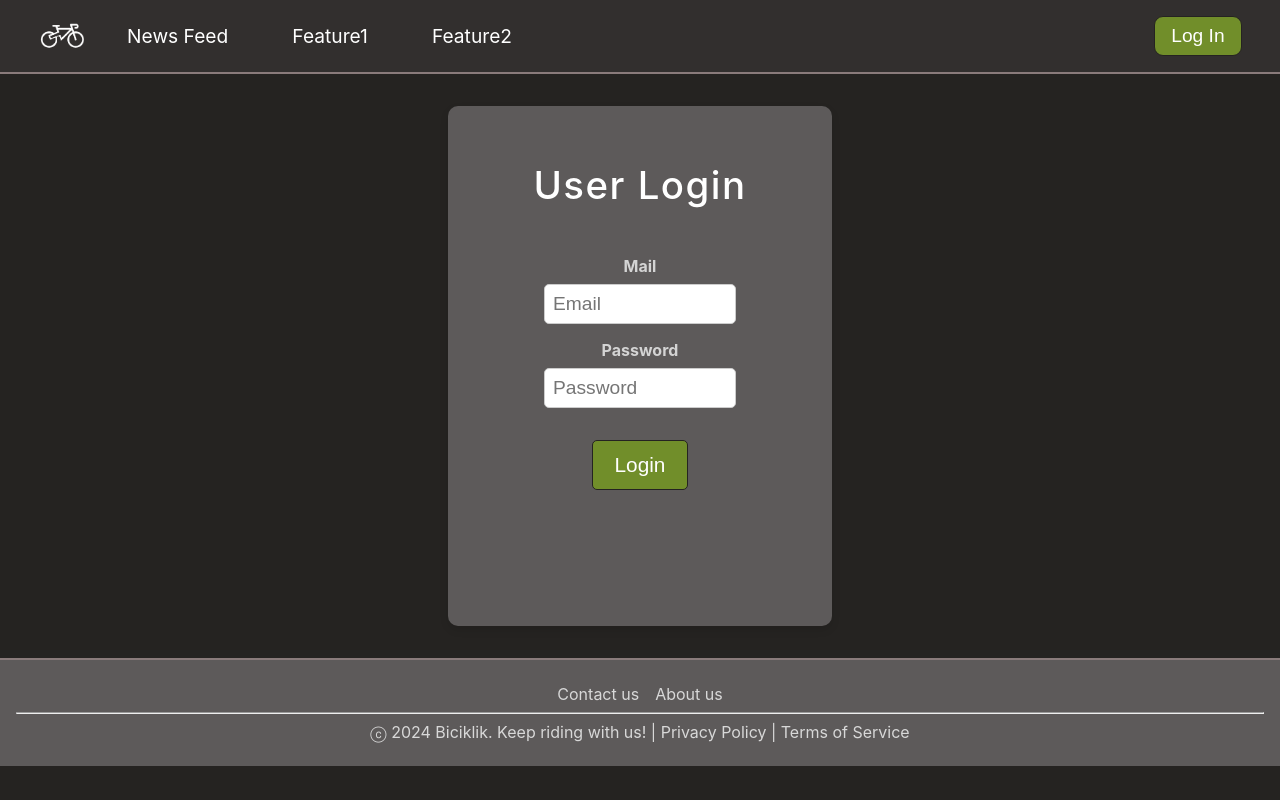
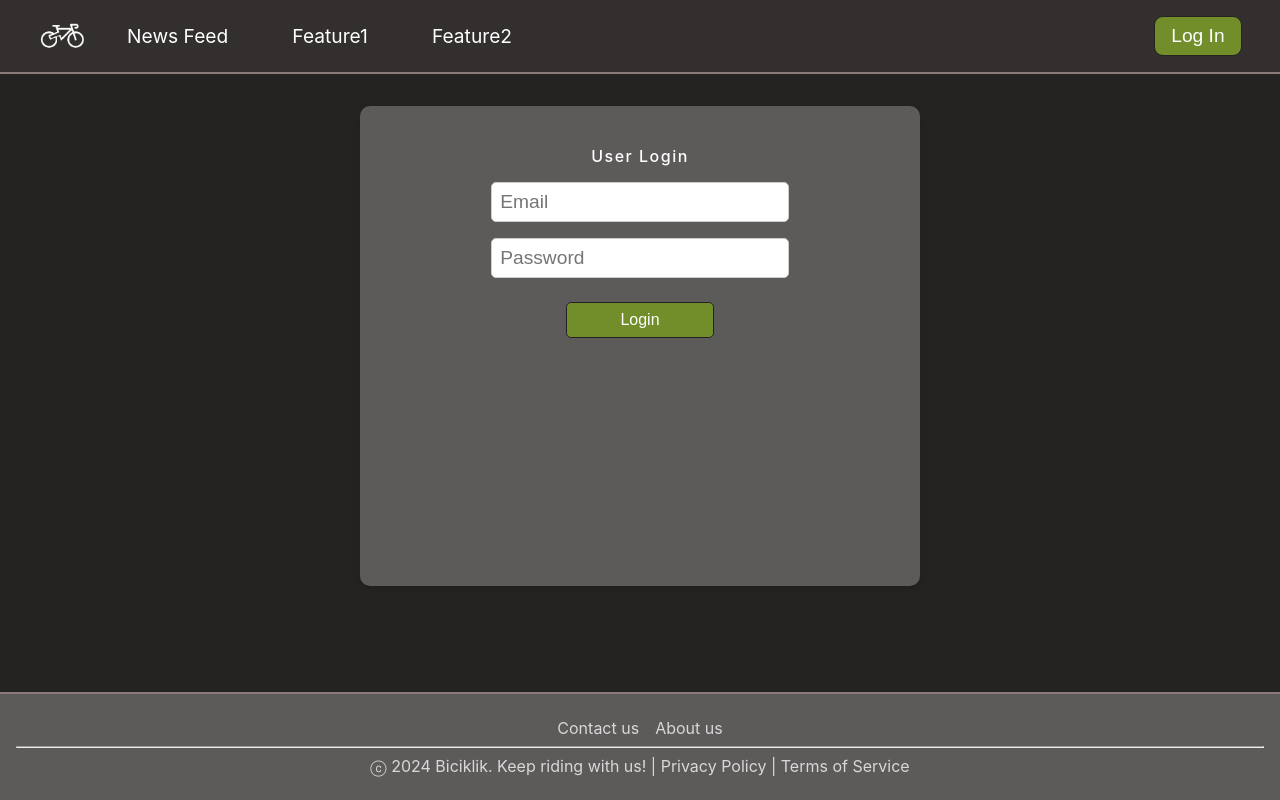
Before and after one commit to Progi-projekt/BiciKlik, a React (Create React App) app in the folder IzvorniKod/frontend/: page /login in a window 1280 px wide. Built offline with nearby package versions, Linux system fonts and the light colour scheme.

Commit message:
Footer and LogIn styling changes

```diff
--- a/IzvorniKod/frontend/src/App.css
+++ b/IzvorniKod/frontend/src/App.css
@@ -24,3 +24,7 @@
   text-decoration: none;
   color: inherit;
 }
+.App .footer {
+  margin-top: auto;
+  width: 100%;
+}
--- a/IzvorniKod/frontend/src/App.tsx
+++ b/IzvorniKod/frontend/src/App.tsx
@@ -15,7 +15,9 @@ function App() {
       <Route path='/' element={<NewsFeed/>}/>
       <Route path='/login' element={<Loginsignup/>}/>
       </Routes>
-      <Footer/>
+      <div className="footer">
+      <Footer></Footer>
+      </div>
     </div>
     </BrowserRouter>
   );
--- a/IzvorniKod/frontend/src/components/footer.css
+++ b/IzvorniKod/frontend/src/components/footer.css
@@ -1,4 +1,4 @@
-.footer {
+.footer2 {
     background-color: #5D5A5A;
     color: #D8D8D8;
     width: 100%;
--- a/IzvorniKod/frontend/src/components/footer.tsx
+++ b/IzvorniKod/frontend/src/components/footer.tsx
@@ -3,7 +3,7 @@ import "./footer.css"
 
 const footer =() => {
     return (
-      <div className="footer">
+      <div className="footer2">
         <div>
             <ul>
                 <li>Contact us</li>
--- a/IzvorniKod/frontend/src/components/heading.css
+++ b/IzvorniKod/frontend/src/components/heading.css
@@ -50,3 +50,10 @@
         padding: 0;
     }
 }
+@media (max-width: 600px) {
+    .Heading li {
+        padding: 0.5rem;
+        margin: 0.5rem;
+        font-size: 1rem;
+    }
+  }
--- a/IzvorniKod/frontend/src/components/heading.tsx
+++ b/IzvorniKod/frontend/src/components/heading.tsx
@@ -10,8 +10,8 @@ const Heading =() => {
 
         <ul>
           <li><Link to={"/"} style={{textDecoration: 'none', color: 'inherit'}}>News Feed</Link></li>
-          <li>Feature1</li>
-          <li>Feature2</li>
+          <li className='Feature1'>Feature1</li>
+          <li className='Feature2'>Feature2</li>
         </ul>
 
         <Link to={"/login"}><button className='LogIn'>Log In</button></Link>
--- a/IzvorniKod/frontend/src/components/loginsignup.css
+++ b/IzvorniKod/frontend/src/components/loginsignup.css
@@ -1,5 +1,10 @@
 /* Main styles */
-
+.loginsignup {
+    width: 100vw;
+    display: flex;
+    flex-direction: column;
+    align-items: center;
+}
 .loginsignup .container {
     width: 30vw;
     height: 65vh;
@@ -54,6 +59,7 @@
 .loginsignup p {
     color: #D4D4D4;
     font-size: 1.2rem;
+    padding: 0.5rem;
 }
 
 .loginsignup .LogInNaslov {
@@ -83,7 +89,7 @@
 }
 
 /* Styles for larger screens */
-@media (min-width: 1440px) {
+@media (min-width: 2200px) {
     .loginsignup .container {
         width: 40vw;
         height: 75vh;
@@ -114,3 +120,29 @@
         padding-bottom: 3.5rem;
     }
 }
+
+@media (max-height: 800px) {
+    .loginsignup {
+        padding: 0rem;
+
+    }
+    .loginsignup .LogInNaslov {
+        margin-top: 0.5rem;
+        padding-bottom: 0.5rem;
+        margin-top: 0.5rem;
+        margin-bottom: 0.5rem;
+        font-size: 1rem;
+    }
+    .loginsignup .container {
+        width: 50vw;
+        height: 60vh;
+    }
+    .loginsignup label {
+        display: none;
+    }
+    .loginsignup button {
+        padding: 0.5rem;
+        margin: 0.5rem;
+        font-size: 1rem;
+    }
+}
--- a/IzvorniKod/frontend/src/pages/NewsFeed.tsx
+++ b/IzvorniKod/frontend/src/pages/NewsFeed.tsx
@@ -47,7 +47,6 @@ const Newsfeed =() => {
             </div>
           </div>
         ))}
-          run
          </div>
       </div>
     );
```
